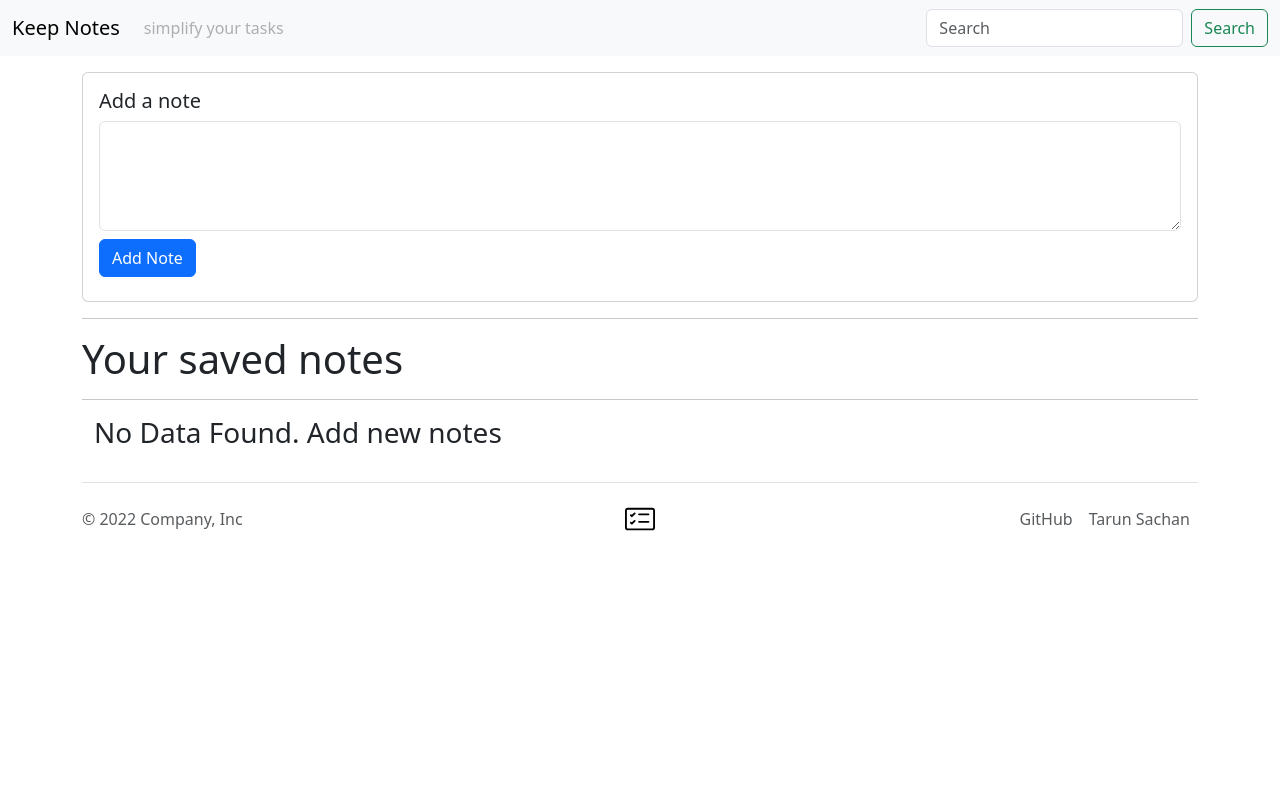
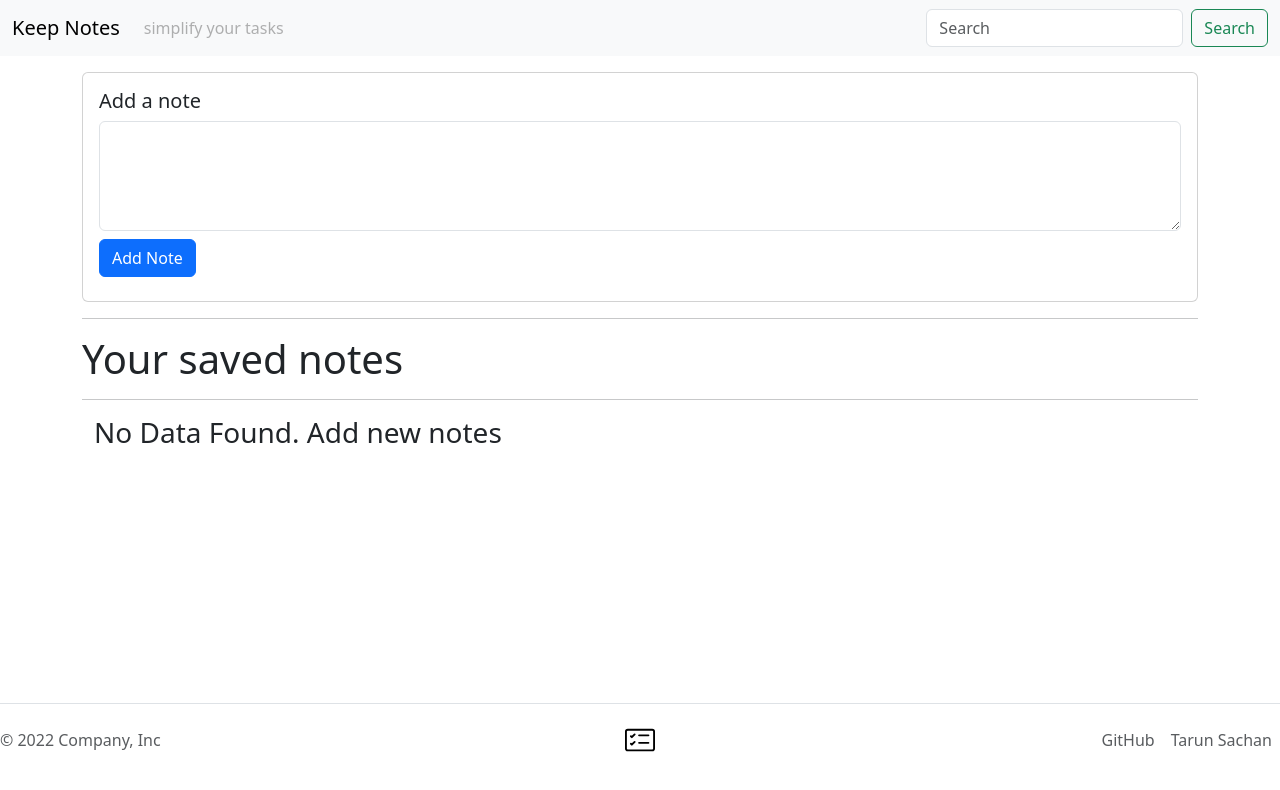
Before and after one commit to Tarun-Sachan/Keep-Notes, a plain HTML site: page index.html in a window 1280 px wide. Drawn offline with nearby package versions, Linux system fonts and the light colour scheme.

Commit message:
Update index.html

```diff
--- a/index.html
+++ b/index.html
@@ -88,7 +88,7 @@
 
 
     <div class="container">
-        <footer class="d-flex flex-wrap justify-content-between align-items-center py-3 my-4 border-top">
+        <footer class="d-flex flex-wrap justify-content-between align-items-center py-3 my-4 border-top fixed-bottom">
           <p class="col-md-4 mb-0 text-muted">© 2022 Company, Inc</p>
 
           <a href="index.html" class="col-md-4 d-flex align-items-center justify-content-center mb-3 mb-md-0 me-md-auto link-dark text-decoration-none">
```
